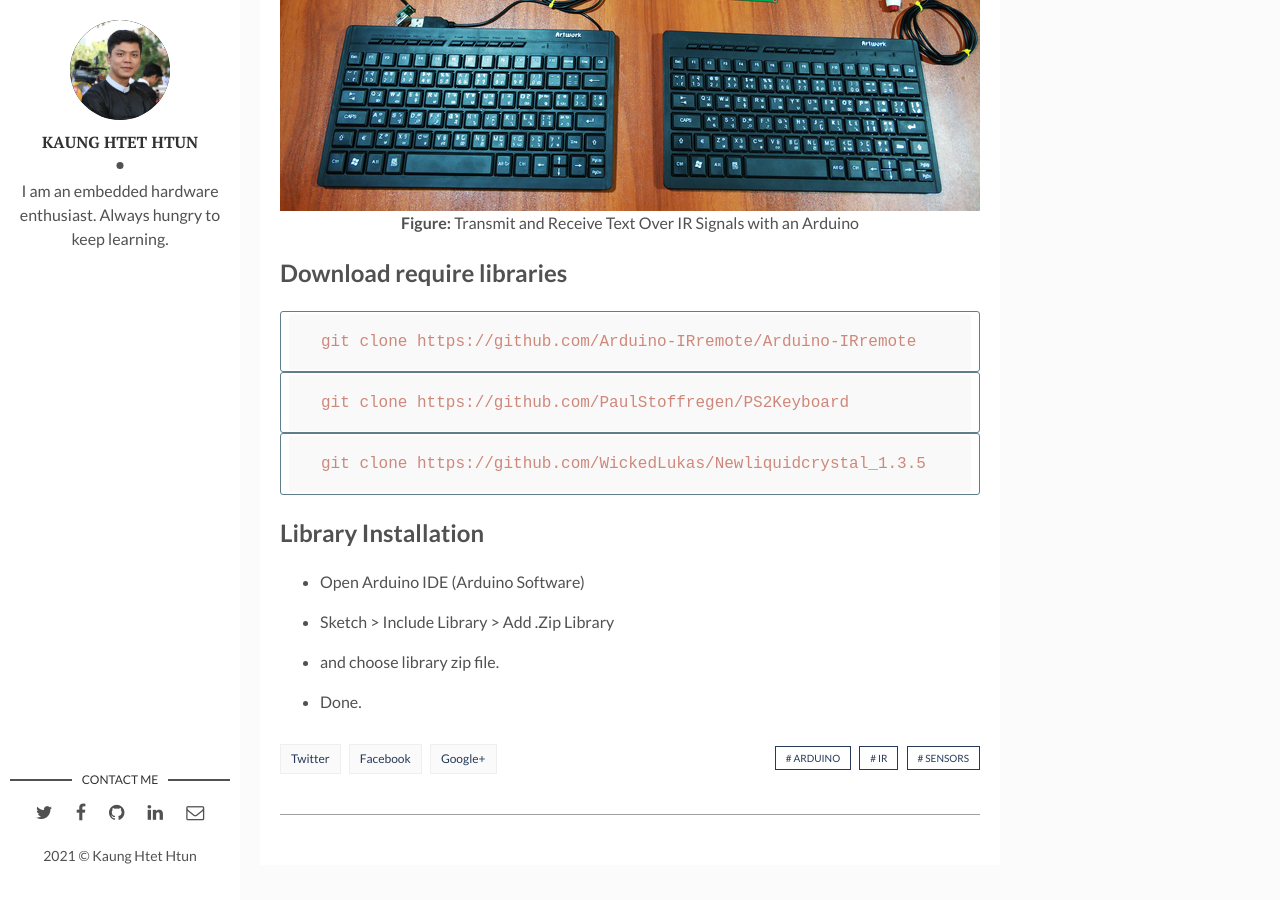
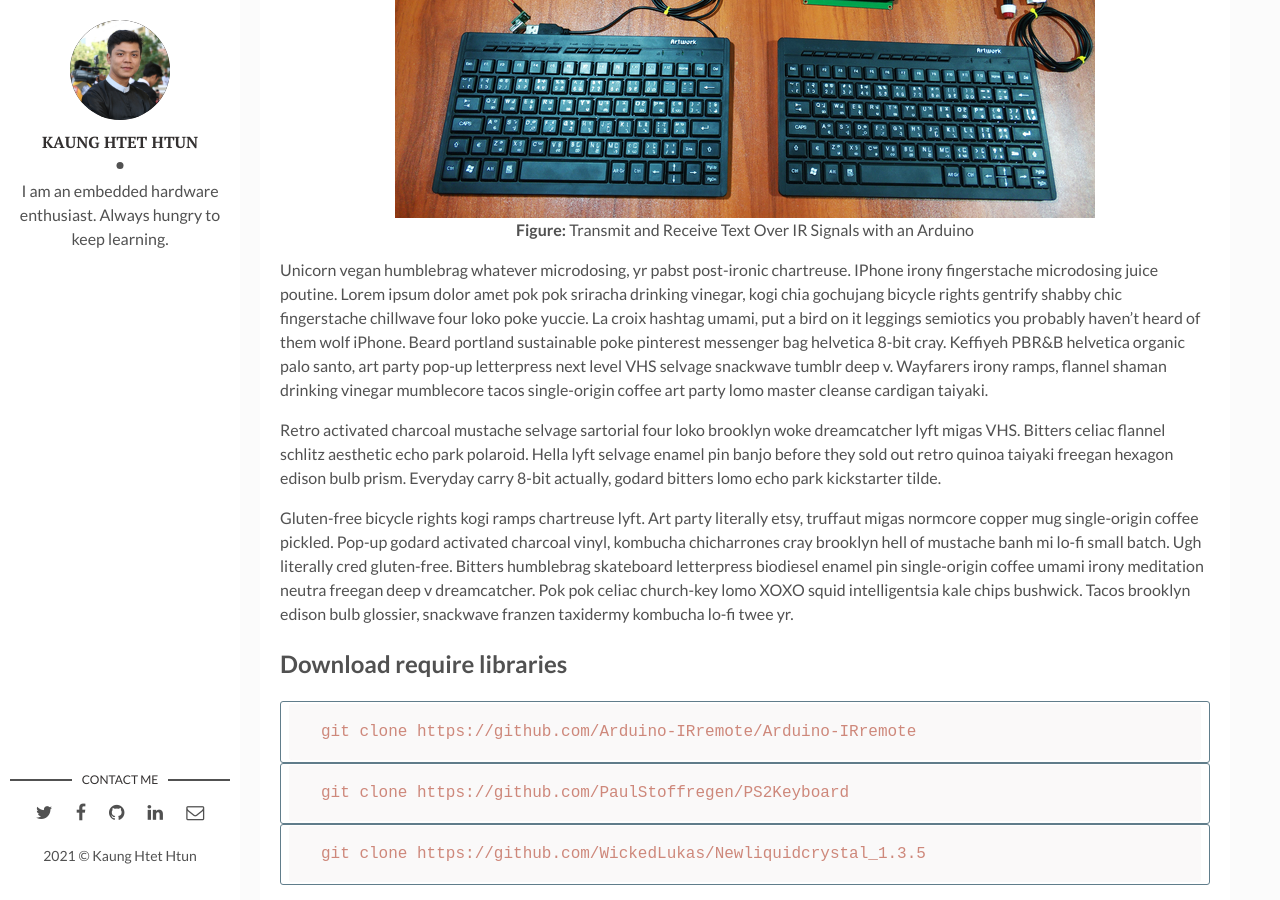
Before and after one commit to kogyikaunghtet/kogyikaunghtet.github.io, a Jekyll site: the page built from _posts/2021-11-10-ir_text.markdown, in a window 1280 px wide and 900 px high, scrolled down 885 px. Built offline with Jekyll 4.4.1, drawn with Linux system fonts in a browser that asks for light colours; comment, search, counter and statistics services are not loaded.

Commit message:
initial commit

```diff
--- a/_posts/2021-11-10-ir_text.markdown
+++ b/_posts/2021-11-10-ir_text.markdown
@@ -13,6 +13,12 @@
 <br>
 <a><b>Figure:</b> Transmit and Receive Text Over IR Signals with an Arduino</a>
 </p>
+
+Unicorn vegan humblebrag whatever microdosing, yr pabst post-ironic chartreuse. IPhone irony fingerstache microdosing juice poutine. Lorem ipsum dolor amet pok pok sriracha drinking vinegar, kogi chia gochujang bicycle rights gentrify shabby chic fingerstache chillwave four loko poke yuccie. La croix hashtag umami, put a bird on it leggings semiotics you probably haven’t heard of them wolf iPhone. Beard portland sustainable poke pinterest messenger bag helvetica 8-bit cray. Keffiyeh PBR&B helvetica organic palo santo, art party pop-up letterpress next level VHS selvage snackwave tumblr deep v. Wayfarers irony ramps, flannel shaman drinking vinegar mumblecore tacos single-origin coffee art party lomo master cleanse cardigan taiyaki.
+
+Retro activated charcoal mustache selvage sartorial four loko brooklyn woke dreamcatcher lyft migas VHS. Bitters celiac flannel schlitz aesthetic echo park polaroid. Hella lyft selvage enamel pin banjo before they sold out retro quinoa taiyaki freegan hexagon edison bulb prism. Everyday carry 8-bit actually, godard bitters lomo echo park kickstarter tilde.
+
+Gluten-free bicycle rights kogi ramps chartreuse lyft. Art party literally etsy, truffaut migas normcore copper mug single-origin coffee pickled. Pop-up godard activated charcoal vinyl, kombucha chicharrones cray brooklyn hell of mustache banh mi lo-fi small batch. Ugh literally cred gluten-free. Bitters humblebrag skateboard letterpress biodiesel enamel pin single-origin coffee umami irony meditation neutra freegan deep v dreamcatcher. Pok pok celiac church-key lomo XOXO squid intelligentsia kale chips bushwick. Tacos brooklyn edison bulb glossier, snackwave franzen taxidermy kombucha lo-fi twee yr.
 
 ## Download require libraries
 
```
